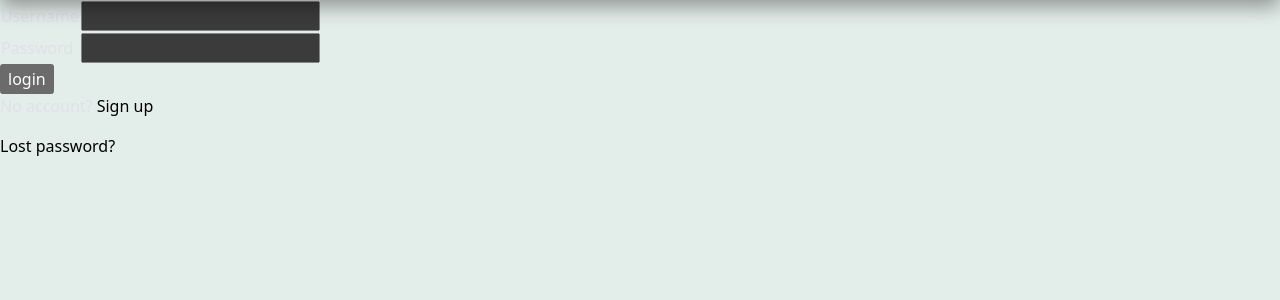
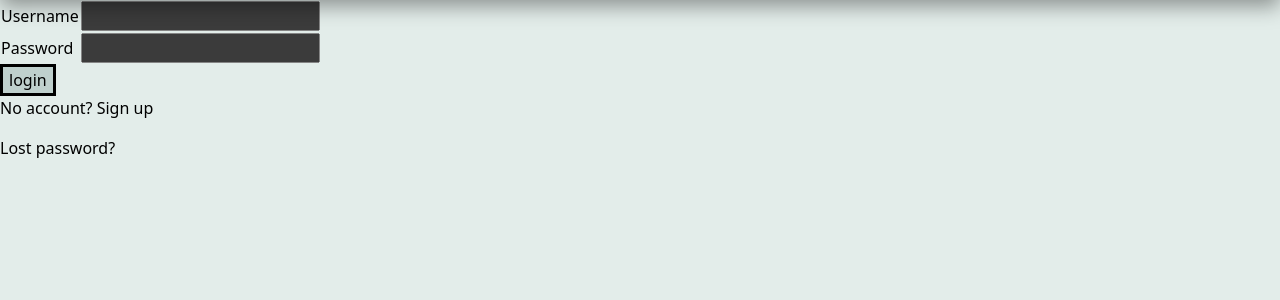
Before and after one commit to W2YUCR/CS180-Project, a Django app: template templates/registration/login.html in a window 1280 px wide. Shown: the part 104-404 px from the top of the page. Run offline with Django 5.2, Linux system fonts and the light colour scheme; the template is opened without the code that fills it, so the values that code supplies are empty, except form fields; tables that the repository leaves empty hold one stand-in row (values such as "Sample post"); form fields are guessed from the names that the template uses.

Commit message:
Fixed the login page.

```diff
--- a/templates/registration/login.html
+++ b/templates/registration/login.html
@@ -19,21 +19,21 @@
 {% csrf_token %}
 <table>
 <tr>
-    <td>{{ form.username.label_tag }}</td>
+    <td style="color: black; margin-top: 30px;">{{ form.username.label_tag }}</td>
     <td>{{ form.username }}</td>
 </tr>
 <tr>
-    <td>{{ form.password.label_tag }}</td>
+    <td style="color: black;">{{ form.password.label_tag }}</td>
     <td>{{ form.password }}</td>
 </tr>
 </table>
 
-<input type="submit" value="login">
+<input type="submit" value="login" style="background-color: #BFD0CD; color: rgb(0, 0, 0); border: 3px solid black;">
 <input type="hidden" name="next" value="{{ next }}">
 </form>
 
 {# Assumes you set up the password_reset view in your URLconf #}
-<p>No account? <a href="{% url 'signup' %}">Sign up</a></p>
+<p style="color: rgb(0, 0, 0);">No account? <a href="{% url 'signup' %}">Sign up</a></p>
 <p><a href="{% url 'password_reset' %}">Lost password?</a></p>
 
 {% endblock content %}
```
